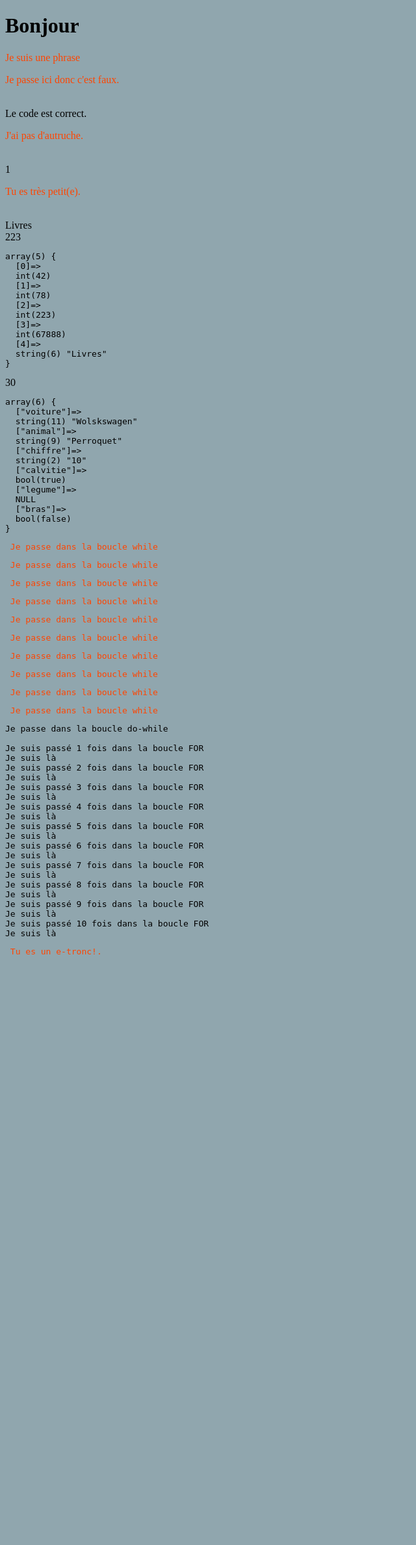
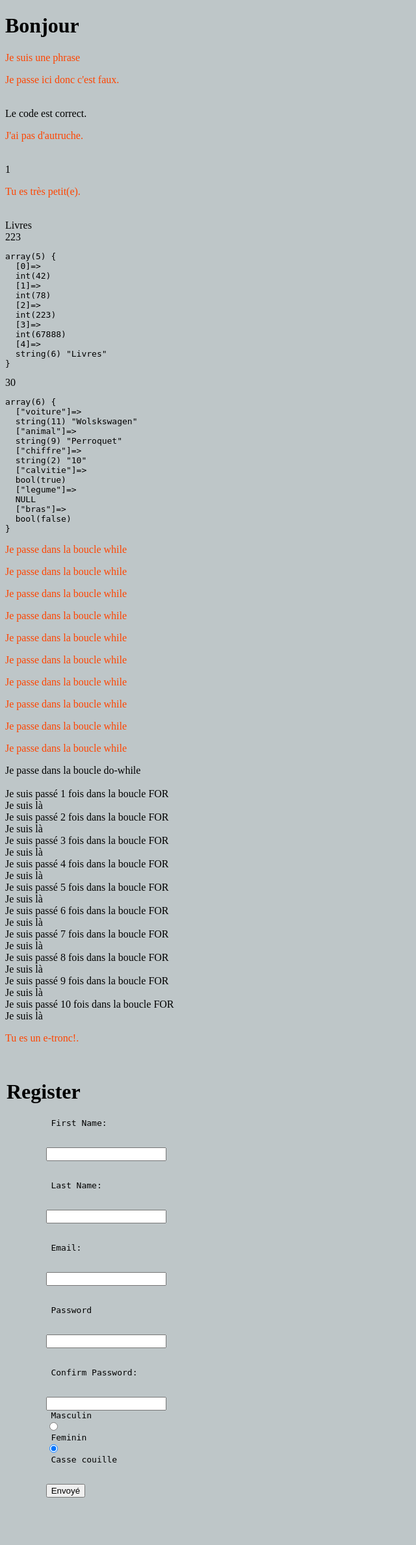
Before and after one commit to Sniikks/exercices, a PHP site: page /cours_php/ in a window 1280 px wide. Shown: the whole page at 65% size, without its empty margins (0-640 px from the left). Before the commit the page ends 1469 px from the top, so only its background shows below. Run offline with PHP 8.4, Linux system fonts and the light colour scheme.

Commit message:
Commit all

```diff
--- a/index.html
+++ b/index.html
@@ -1,4 +1,4 @@
-<!-- http://localhost/cours_php/Sniikks.github.io/ -->
+<!-- http://localhost/cours_php/Sniikks.github.io/-->
 
 <!DOCTYPE html> <!-- Je défini le type de documment -->
 <html lang="fr"> <!-- J'ouvre le fichier HTML'--> <!-- lang="FR" pour le référencement de la page -->
--- a/index.php
+++ b/index.php
@@ -1,4 +1,4 @@
-<!-- http://localhost/cours_php/index.php -->
+<!--  localhost/cours_php/Sniikks.github.io/index.php -->
 
 <!DOCTYPE html>
 <html lang="en">
@@ -120,7 +120,7 @@
 
     echo "<pre>";
     var_dump($tab_assoc);
-     "</pre>";
+    echo "</pre>";
 
 
 
@@ -172,8 +172,42 @@
     } else {
         echo "<p> Tu es basique donc tu es nul. </p>". "<br>";
     }
+ /* Je ferme la balise PHP */
+ ?>
+    <form action="">
+    <legend><h1> Register </h1></legend>
+        <pre>
+        <label for ="name"> First Name: </label>
+        <br>
+        <input type="text" name="name" id="name">
+        <br>
+        <label for="prénom"> Last Name: </label>
+        <br>
+        <input type="text" name="prénom" id="prénom">
+        <br>
+        <label for="email"> Email: </label>
+        <br>
+        <input type="email" name="email" id="email">
+        <br>
+        <label for="password"> Password </label>
+        <br>
+        <input type="password" name="password" id="password">
+        <br>
+        <label for="passwordconfirm"> Confirm Password: </label>
+        <br>
+        <input type="password" name="password" id="password>
+        </pre>
+        <legend> Gender: </legend>
+        <input type="radio" name="sexe" id="masculin">
+        <label for="masclin"> Masculin
+        <input type="radio" name="sexe" id="feminin">
+        <label for="feminin"> Feminin
+        <input type="radio" name="sexe" id="casse couille" checked>
+        <label for="casse couille"> Casse couille </label>
+        <br>
+        <input type="submit" value="Envoyé">
 
+    </form>
 
-    ?>
 </body>
 </html>
--- a/style.css
+++ b/style.css
@@ -2,7 +2,7 @@
 
 /*Définir le background de la page*/
 body {
-    background-color: rgba(97, 128, 139, 0.699);
+    background-color: rgba(122, 138, 143, 0.485);
   }
 /* Pour définit la couleur du texte classique */
 p{color: orangered}
```
